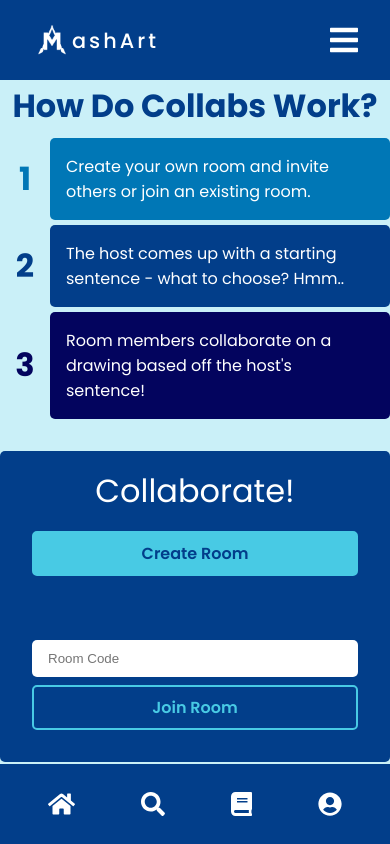
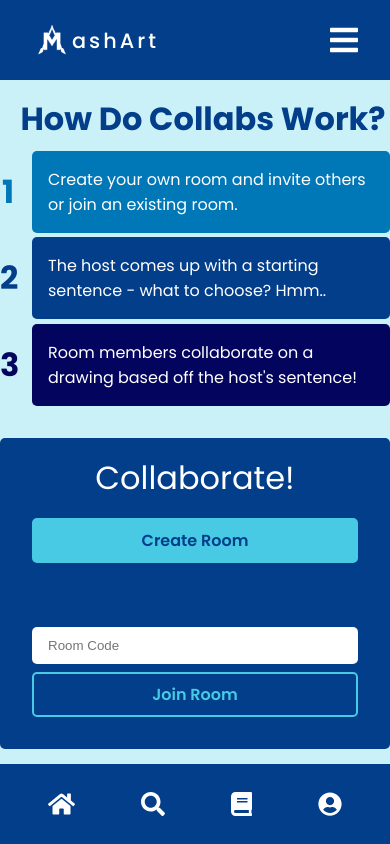
Before and after one commit to HARALARK/MashArt, a React (Create React App) app in the folder mashart/frontend/: page /collab in a window 390 px wide. Built offline with nearby package versions, Linux system fonts and the light colour scheme; sample sign-in values are in the browser's storage; a web font is replaced by a local one.

Commit message:
added responsive design

```diff
--- a/mashart/frontend/src/components/GameInfo.js
+++ b/mashart/frontend/src/components/GameInfo.js
@@ -4,7 +4,7 @@ import styled from "styled-components"
 const GameInfo = () => {
   return (
     <Offside>
-      <Heading> How Do Collabs Work?</Heading>
+      <Heading>How Do Collabs Work?</Heading>
       <Container>
         <RuleContainer>
           <Number lighter>1</Number>
@@ -29,14 +29,16 @@ const GameInfo = () => {
   )
 }
 
-const Offside = styled.div``
+const Offside = styled.div`
+  max-width: 390px;
+`
 
 const Heading = styled.p`
   color: var(--secondary);
   font-size: 2rem;
   text-align: center;
   font-weight: bold;
-  margin-bottom: 0.5rem;
+  margin: 0 0 0.5rem 1rem;
 `
 
 const Container = styled.ul`
@@ -57,7 +59,8 @@ const Number = styled.h1`
     (props.lighter && "var(--secondary-light)") ||
     (props.light && "var(--secondary)") ||
     (props.dark && "var(--secondary-dark)")};
-  width: 50px;
+  width: 16px;
+  margin-right: 1rem;
   text-align: center;
 `
 
```
